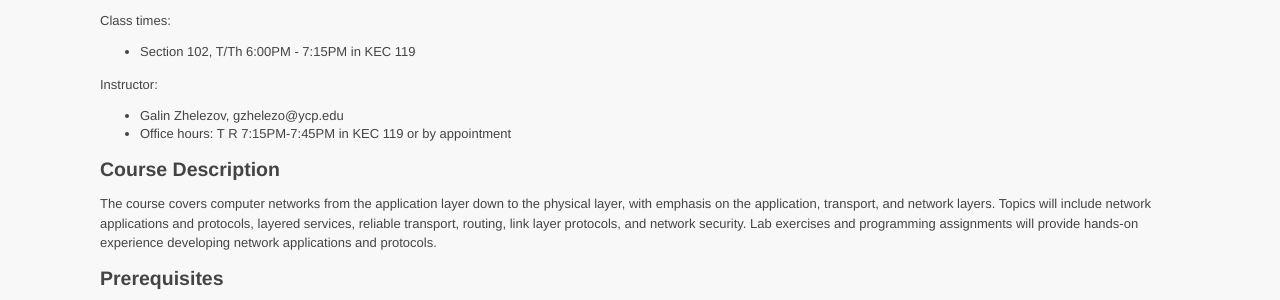
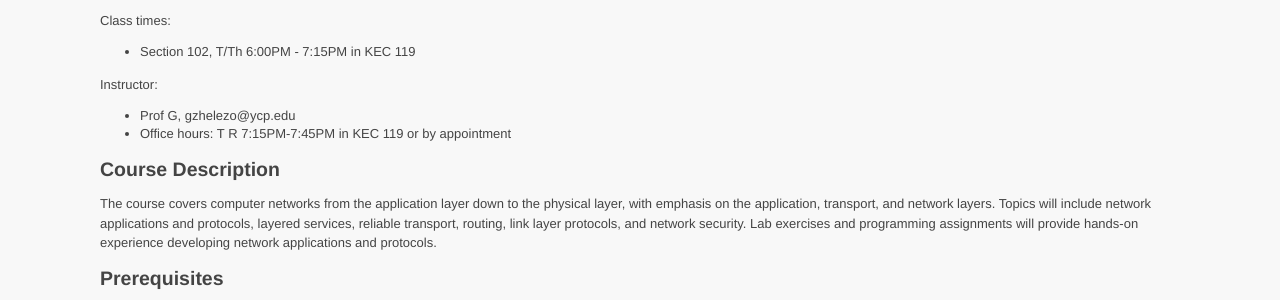
Before and after one commit to ycpcs/cs330-fall2025, a Jekyll site: the page built from syllabus.md, in a window 1280 px wide and 900 px high. Shown: the part 166-466 px from the top of the window. Built offline with Jekyll 4.4.1, drawn with Linux system fonts in a browser that asks for light colours.

Commit message:
Update title

```diff
--- a/syllabus.md
+++ b/syllabus.md
@@ -18,7 +18,7 @@ Class times:
 
 Instructor:
 
-- Galin Zhelezov, gzhelezo@ycp.edu
+- Prof G, gzhelezo@ycp.edu
 - Office hours: T R 7:15PM-7:45PM in KEC 119 or by appointment
 
 Course Description
```
Also changed, not shown: README.md.
